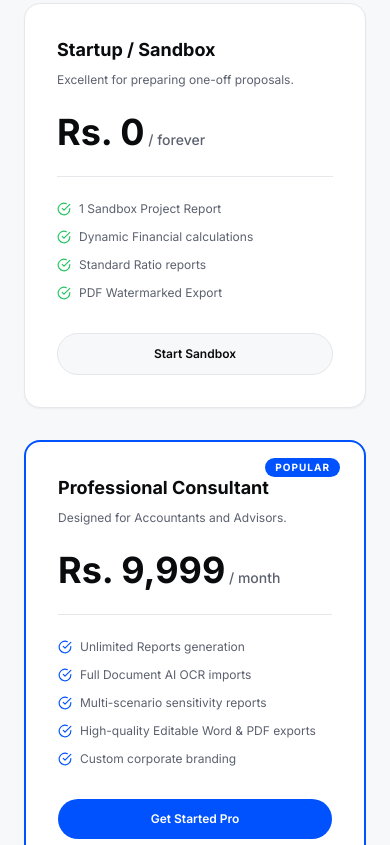
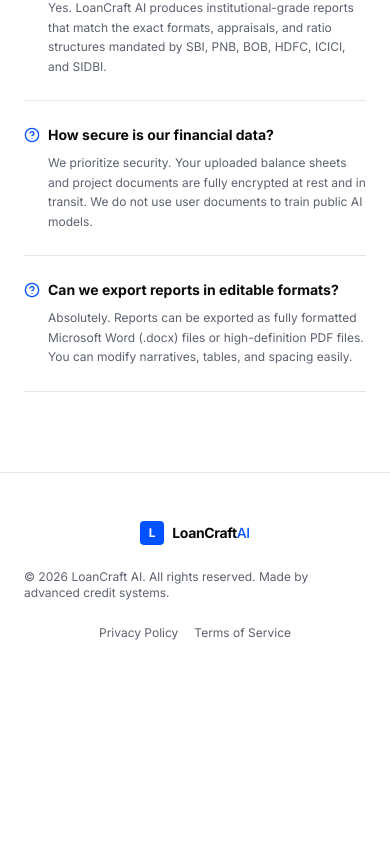
Before and after one commit to ModelMaven/fintechport, a Next.js app in the folder frontend/: page / in a window 390 px wide. Shown: the part 5739-6584 px from the top of the page. After the commit the page ends 6428 px from the top, so only its background shows below. Built offline with nearby package versions, Linux system fonts and the light colour scheme.

Commit message:
Remove Pricing section and links from landing page

```diff
--- a/frontend/src/app/page.tsx
+++ b/frontend/src/app/page.tsx
@@ -66,7 +66,6 @@
             <a href="#features" className="hover:text-brand-textPrimary transition-colors">Features</a>
             <a href="#industries" className="hover:text-brand-textPrimary transition-colors">Sectors</a>
             <a href="#workflow" className="hover:text-brand-textPrimary transition-colors">Workflow</a>
-            <a href="#pricing" className="hover:text-brand-textPrimary transition-colors">Pricing</a>
             <a href="#faq" className="hover:text-brand-textPrimary transition-colors">FAQ</a>
           </nav>
 
@@ -88,7 +87,6 @@
             <a href="#features" onClick={() => setMobileMenuOpen(false)} className="text-sm font-medium text-brand-textSecondary">Features</a>
             <a href="#industries" onClick={() => setMobileMenuOpen(false)} className="text-sm font-medium text-brand-textSecondary">Sectors</a>
             <a href="#workflow" onClick={() => setMobileMenuOpen(false)} className="text-sm font-medium text-brand-textSecondary">Workflow</a>
-            <a href="#pricing" onClick={() => setMobileMenuOpen(false)} className="text-sm font-medium text-brand-textSecondary">Pricing</a>
             <a href="#faq" onClick={() => setMobileMenuOpen(false)} className="text-sm font-medium text-brand-textSecondary">FAQ</a>
             <hr className="border-brand-border" />
             <Link href="/dashboard" className="w-full text-center py-2.5 bg-brand-primary text-white text-sm font-medium rounded-full">Get Started</Link>
@@ -300,67 +298,6 @@
         </div>
       </section>
 
-      {/* Pricing Section */}
-      <section id="pricing" className="py-20 bg-brand-surface border-t border-brand-border">
-        <div className="max-w-7xl mx-auto px-6 text-center">
-          <div className="max-w-3xl mx-auto mb-16">
-            <h2 className="text-3xl md:text-4xl font-bold tracking-tight text-brand-textPrimary mb-4">
-              Fair, usage-based plans.
-            </h2>
-            <p className="text-brand-textSecondary text-sm">
-              Upgrade as you scale report preparation pipelines.
-            </p>
-          </div>
-
-          <div className="grid md:grid-cols-2 max-w-4xl mx-auto gap-8 text-left">
-            {/* Free */}
-            <div className="bg-white p-8 rounded-2xl border border-brand-border shadow-sm flex flex-col justify-between">
-              <div>
-                <h4 className="font-bold text-lg text-brand-textPrimary mb-2">Startup / Sandbox</h4>
-                <p className="text-brand-textSecondary text-xs mb-6">Excellent for preparing one-off proposals.</p>
-                <div className="mb-6">
-                  <span className="text-4xl font-bold text-brand-textPrimary">Rs. 0</span>
-                  <span className="text-brand-textSecondary text-sm font-medium"> / forever</span>
-                </div>
-                <hr className="border-brand-border mb-6" />
-                <ul className="space-y-3 text-xs text-brand-textSecondary mb-8">
-                  <li className="flex items-center gap-2"><CheckCircle size={14} className="text-brand-success" /> 1 Sandbox Project Report</li>
-                  <li className="flex items-center gap-2"><CheckCircle size={14} className="text-brand-success" /> Dynamic Financial calculations</li>
-                  <li className="flex items-center gap-2"><CheckCircle size={14} className="text-brand-success" /> Standard Ratio reports</li>
-                  <li className="flex items-center gap-2"><CheckCircle size={14} className="text-brand-success" /> PDF Watermarked Export</li>
-                </ul>
-              </div>
-              <Link href="/dashboard" className="w-full text-center py-3 bg-brand-surface hover:bg-brand-border text-brand-textPrimary font-semibold text-xs rounded-full border border-brand-border transition-colors">
-                Start Sandbox
-              </Link>
-            </div>
-
-            {/* Pro */}
-            <div className="bg-white p-8 rounded-2xl border-2 border-brand-primary shadow-sm flex flex-col justify-between relative">
-              <span className="absolute top-4 right-6 bg-brand-primary text-white text-[10px] uppercase font-bold tracking-widest px-2.5 py-0.5 rounded-full">POPULAR</span>
-              <div>
-                <h4 className="font-bold text-lg text-brand-textPrimary mb-2">Professional Consultant</h4>
-                <p className="text-brand-textSecondary text-xs mb-6">Designed for Accountants and Advisors.</p>
-                <div className="mb-6">
-                  <span className="text-4xl font-bold text-brand-textPrimary">Rs. 9,999</span>
-                  <span className="text-brand-textSecondary text-sm font-medium"> / month</span>
-                </div>
-                <hr className="border-brand-border mb-6" />
-                <ul className="space-y-3 text-xs text-brand-textSecondary mb-8">
-                  <li className="flex items-center gap-2"><CheckCircle size={14} className="text-brand-primary" /> Unlimited Reports generation</li>
-                  <li className="flex items-center gap-2"><CheckCircle size={14} className="text-brand-primary" /> Full Document AI OCR imports</li>
-                  <li className="flex items-center gap-2"><CheckCircle size={14} className="text-brand-primary" /> Multi-scenario sensitivity reports</li>
-                  <li className="flex items-center gap-2"><CheckCircle size={14} className="text-brand-primary" /> High-quality Editable Word & PDF exports</li>
-                  <li className="flex items-center gap-2"><CheckCircle size={14} className="text-brand-primary" /> Custom corporate branding</li>
-                </ul>
-              </div>
-              <Link href="/dashboard" className="w-full text-center py-3 bg-brand-primary hover:bg-brand-primaryHover text-white font-semibold text-xs rounded-full transition-colors">
-                Get Started Pro
-              </Link>
-            </div>
-          </div>
-        </div>
-      </section>
 
       {/* FAQ */}
       <section id="faq" className="py-20 bg-white">
```
